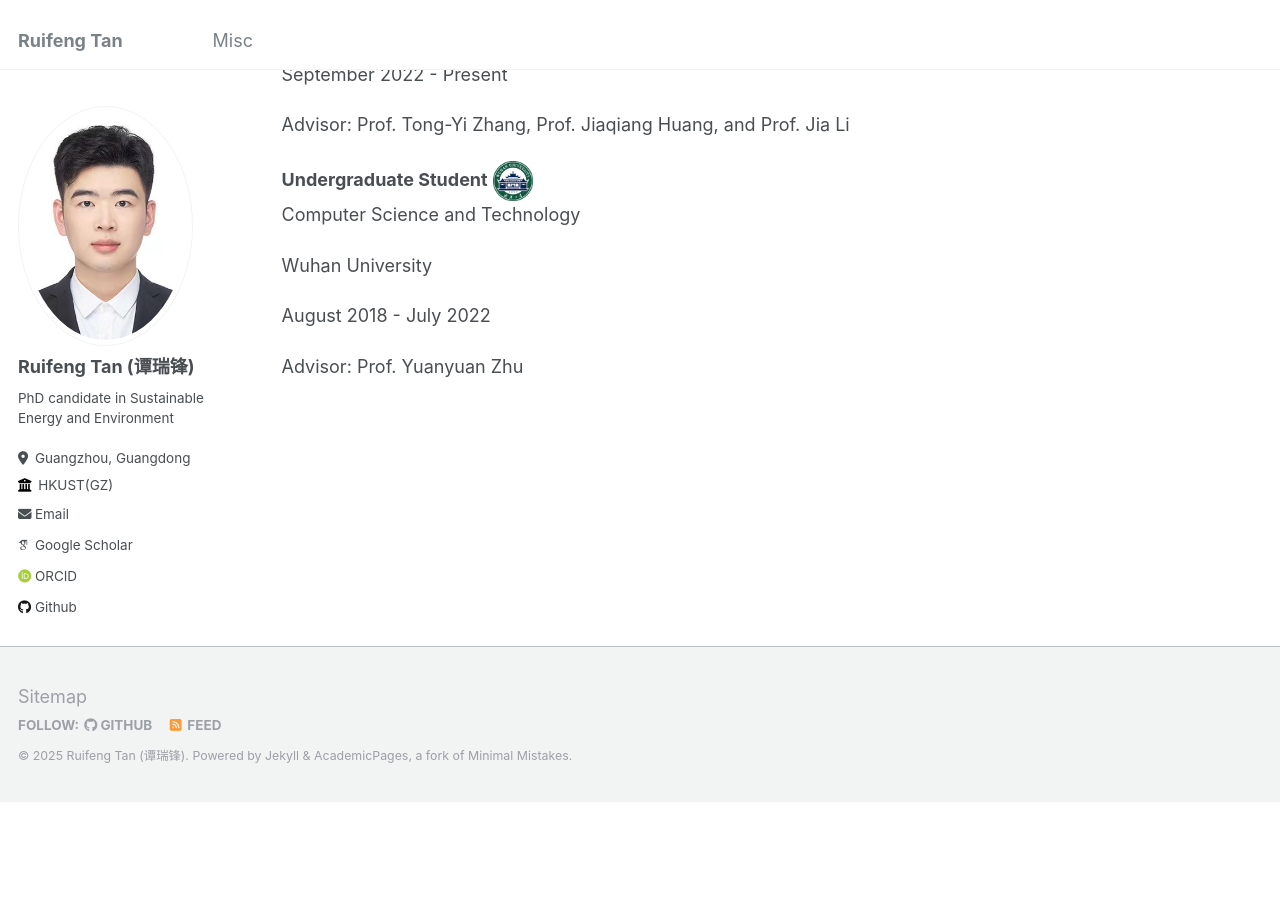
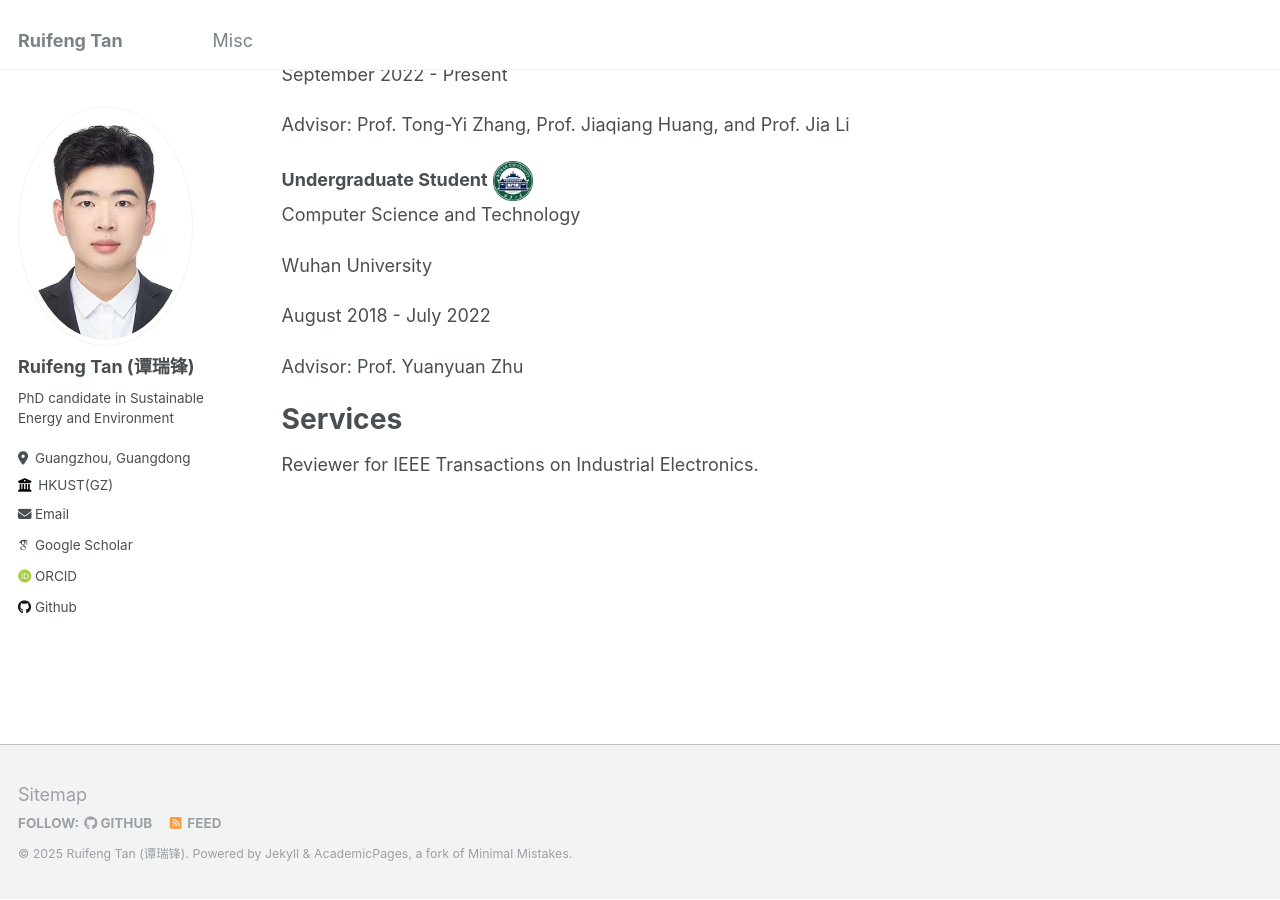
Before and after one commit to Ruifeng-Tan/Ruifeng-Tan.github.io, a Jekyll site: the page built from _pages/about.md, in a window 1280 px wide and 900 px high, scrolled down 2142 px. Built offline with Jekyll 4.4.1, drawn with Linux system fonts in a browser that asks for light colours; some web fonts are replaced; before the commit the page ends 2943 px from its top, so only the background shows below that.

Commit message:
update about

```diff
--- a/_pages/about.md
+++ b/_pages/about.md
@@ -62,3 +62,7 @@ Wuhan University
 August 2018 - July 2022
 
 Advisor: Prof. Yuanyuan Zhu
+
+# Services
+
+Reviewer for IEEE Transactions on Industrial Electronics.
```
